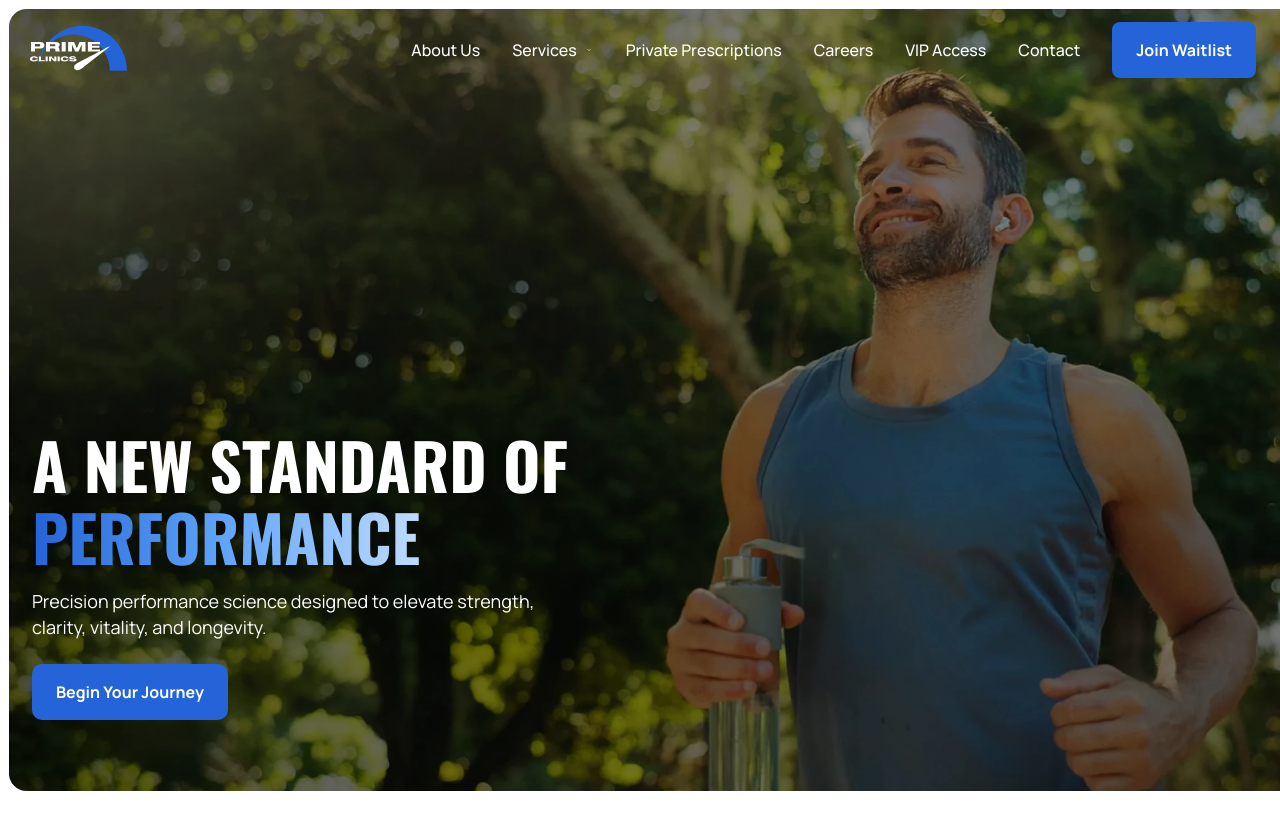
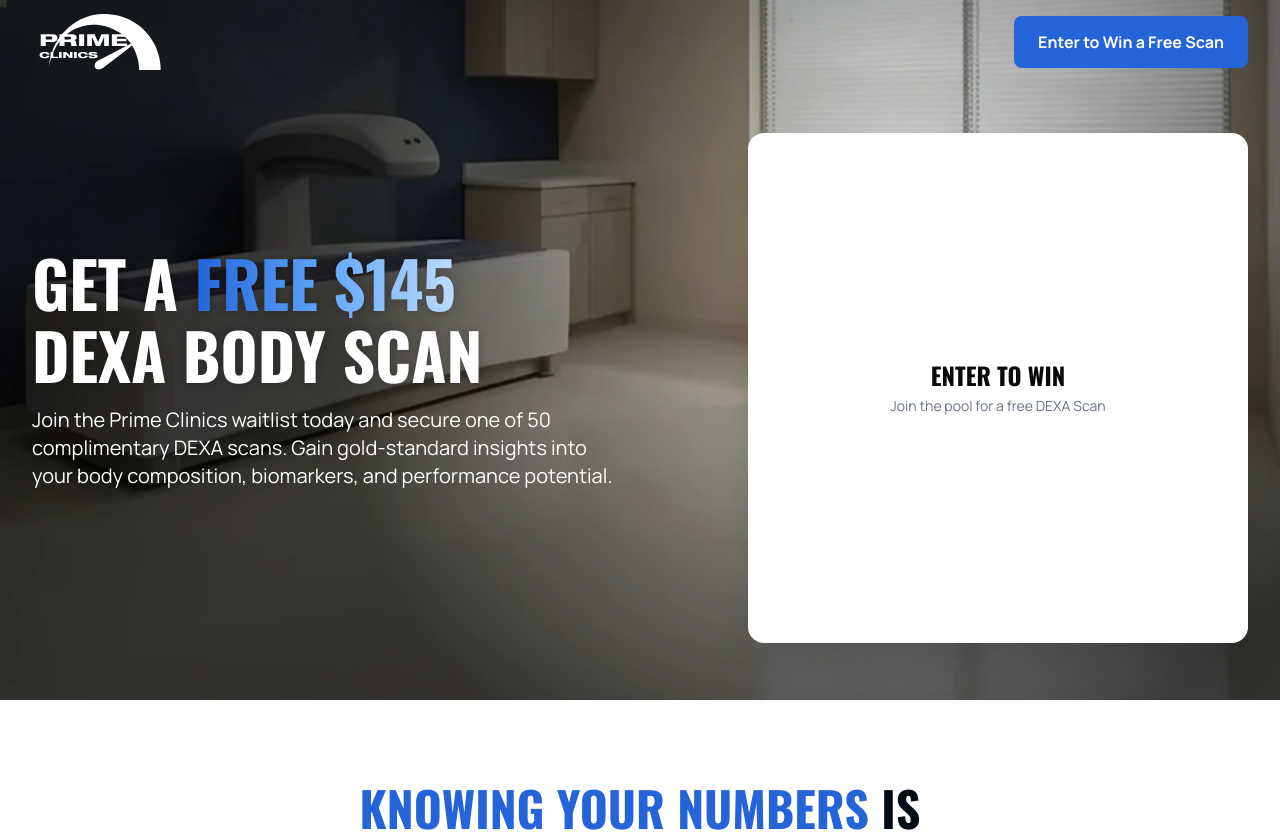
Before and after one commit to Cosmo-US-LLC/prime-clinics-website, a React (Vite) app: page / in a window 1280 px wide. Shown: the top 832 px of the page. Built offline with nearby package versions, Linux system fonts and the light colour scheme.

Commit message:
change layout

```diff
--- a/src/App.jsx
+++ b/src/App.jsx
@@ -16,12 +16,12 @@
       <ScrollToTop />
       <Routes>
         {/* Home uses landing header + footer */}
-        <Route element={<LandingLayout />}>
+        {/* <Route element={<LandingLayout />}>
           <Route index element={<Home />} />
-        </Route>
+        </Route> */}
         {/* Other routes use main Navbar + Footer */}
         <Route element={<Layout />}>
-          {/* <Route index element={<DEXAScanWaitlist />} /> */}
+          <Route index element={<DEXAScanWaitlist />} />
           <Route path="/free-dexa-scan" element={<DEXAScanWaitlist />} />
           <Route
             path="/free-dexa-scan/thank-you"
```
